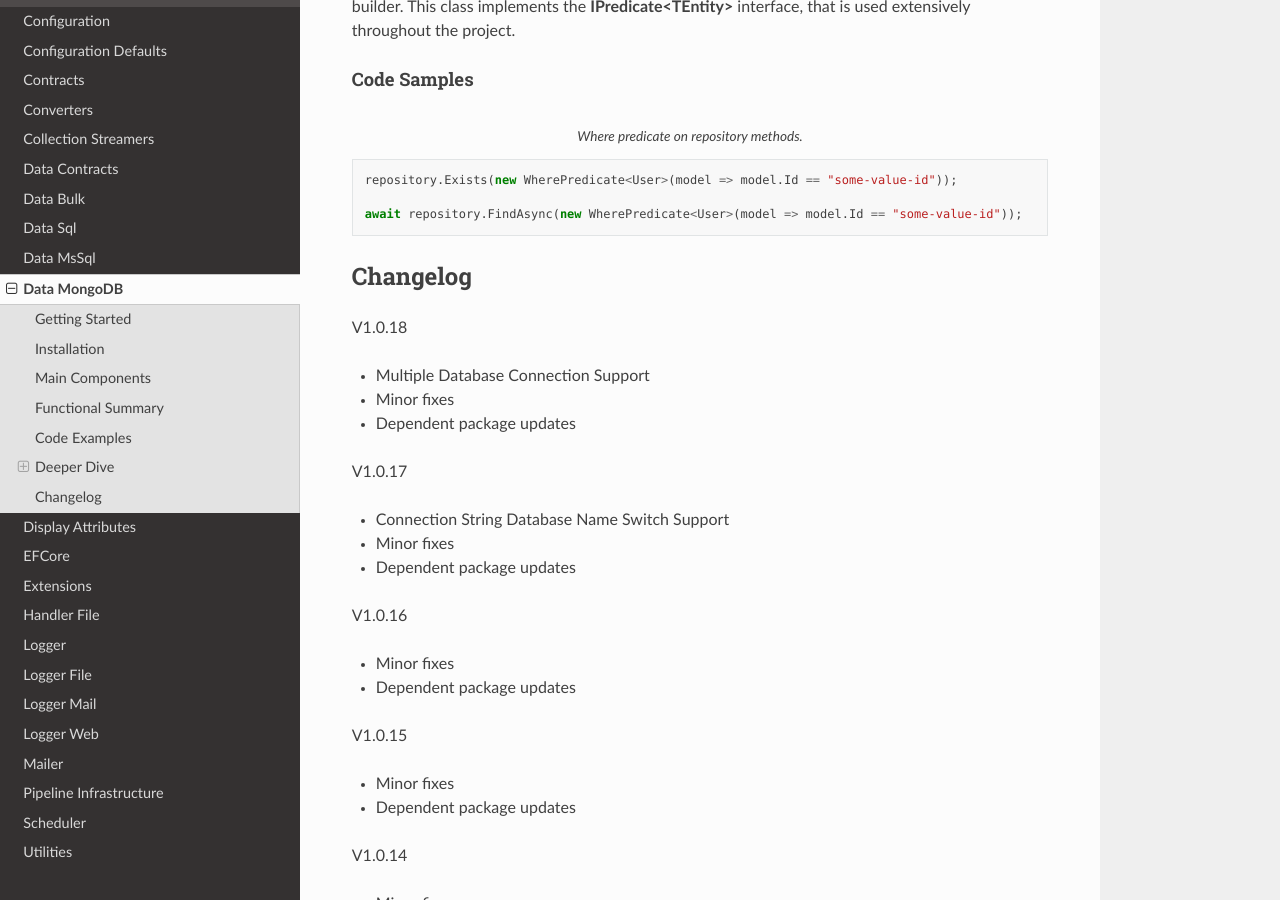
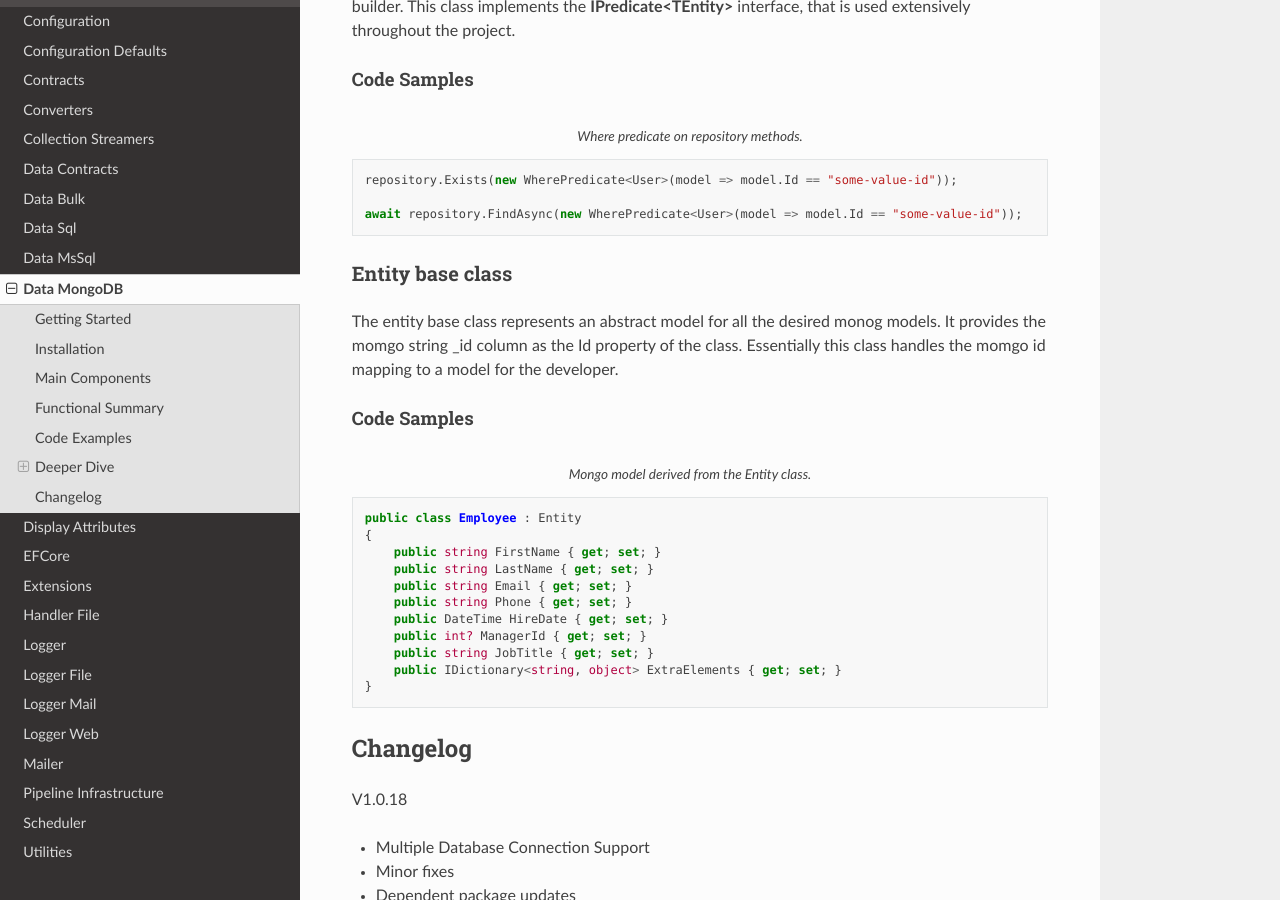
Before and after one commit to BjornWilliams/DocsVersaTul, a Sphinx documentation site: the page built from docs/source/mongodb.rst, in a window 1280 px wide and 900 px high, scrolled down 9504 px. Built offline with Sphinx 7.4.7 and the Read the Docs theme 2.0.0, drawn with Linux system fonts in a browser that asks for light colours.

Commit message:
Update mongodb.rst

```diff
--- a/docs/source/mongodb.rst
+++ b/docs/source/mongodb.rst
@@ -505,6 +505,29 @@ Code Samples
 
     await repository.FindAsync(new WherePredicate<User>(model => model.Id == "some-value-id"));
 
+Entity base class
+^^^^^^^^^^^^^^^^^^^^^^
+
+The entity base class represents an abstract model for all the desired monog models.
+It provides the momgo string _id column as the Id property of the class. Essentially this class handles the momgo id mapping to a model for the developer.
+
+Code Samples
+""""""""""""""""""
+
+.. code-block:: c#
+    :caption: Mongo model derived from the Entity class.
+
+    public class Employee : Entity
+    {
+        public string FirstName { get; set; }
+        public string LastName { get; set; }
+        public string Email { get; set; }
+        public string Phone { get; set; }
+        public DateTime HireDate { get; set; }
+        public int? ManagerId { get; set; }
+        public string JobTitle { get; set; }
+        public IDictionary<string, object> ExtraElements { get; set; }
+    }
 
 Changelog
 -------------
```
